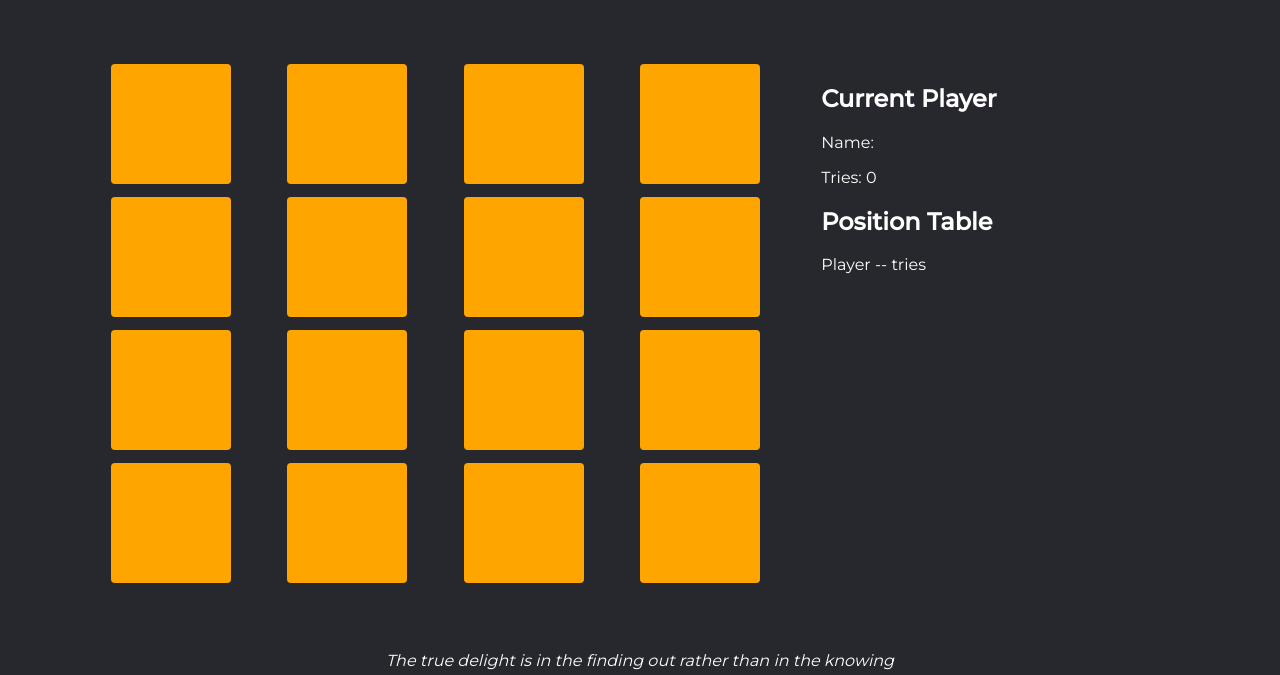
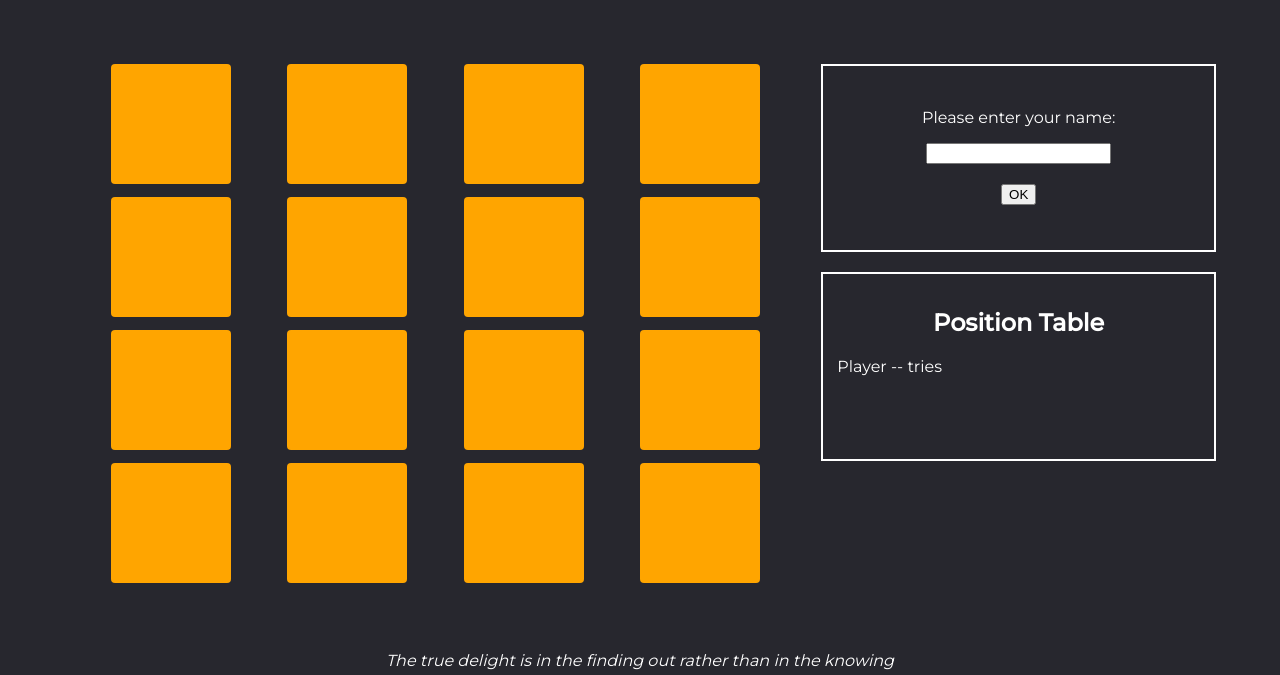
Before and after one commit to Isis-Yamel/card-flip-game, a React app: page / in a window 1280 px wide. Shown: the part 125-800 px from the top of the page. Built offline with nearby package versions, Linux system fonts and the light colour scheme.

Commit message:
*logic to render player component conditionally *include players onredux state *fixe som estyles an applied to the new components created

```diff
--- a/src/components/header/header.js
+++ b/src/components/header/header.js
@@ -20,7 +20,7 @@ const Header = (props) => {
             </section>
         </header>
     )
-}
+};
 
 const mapDispatchToProps = dispatch => {
     return {
--- /dev/null
+++ b/src/components/main/changePlayer.js
@@ -0,0 +1,37 @@
+import React, { Component } from 'react';
+import '../../css/changePlayer.scss';
+
+class CurrentPlayer extends Component {
+
+    state = {
+        name: ''
+    };
+
+    handleName = (e) => {
+        this.setState ({
+            name: e.target.value
+        })
+    };
+
+    newPlayerAction = () => {
+        this.props.player ({
+            name: this.state.name,
+            tries: this.props.tries,
+        });
+        this.props.change()
+    };
+
+    render () {
+        return (
+            <section className=' record__playerRecord record'>
+                <p>Please enter your name: </p>
+                <label for='name'>
+                    <input onChange={(e) => this.handleName(e)} type='text' name='name' required></input>
+                </label>
+                <button onClick={() => this.newPlayerAction()} className='record__button'>OK</button>
+            </section>
+        )
+    };
+};
+
+export default CurrentPlayer;
--- /dev/null
+++ b/src/components/main/currentplayer.js
@@ -0,0 +1,15 @@
+import React from 'react';
+
+const CurrentPlayer = (props) => {
+    console.log(props);
+
+    return (
+        <section className='record'>
+            <h2 className='record__title'>Current Player</h2>
+            <p>Name: {props.currentPlayer[0].name}</p>
+            <p>Tries: {props.tries} </p>
+        </section>
+    )
+};
+
+export default CurrentPlayer;
--- a/src/components/main/gameRecord.js
+++ b/src/components/main/gameRecord.js
@@ -1,20 +1,48 @@
-import React from 'react';
+import React, { Component } from 'react';
+import CurrentPlayer from './currentplayer';
+import ChangePlayer from './changePlayer';
 import { connect } from 'react-redux';
+import { newPlayer } from '../../store/actions/actions';
+import '../../css/main.scss';
 
-const GameRecord = props => {
+class GameRecord extends Component {
+
+    state = {
+        changePlayer: false,
+    };
+
+    changeScreenPlayer = () => {
+        let doesChange = this.state.changePlayer;
+        this.setState ({
+            changePlayer: !doesChange
+        });
+    };
+
+    changePlayer = () => {
+        if (this.state.changePlayer === true) {
+            return <CurrentPlayer
+                currentPlayer={this.props.data.players}
+                tries= {this.props.data.tries}
+            />
+        } else {
+            return <ChangePlayer
+                change={this.changeScreenPlayer}
+                player={this.props.newPlayer}
+                tries= {this.props.data.tries}/>
+        }
+    }
+
+    render() {
         return (
             <div>
-            <section>
-                <h2>Current Player</h2>
-                <p>Name: </p>
-                <p>Tries: {props.data.tries} </p>
-            </section>
-            <section>
-                <h2>Position Table</h2>
+                {this.changePlayer()}
+                <section className='record--space record'>
+                    <h2 className='record__title'>Position Table</h2>
                     <p>Player -- tries</p>
                 </section>
             </div>
         )
+    };
 };
 
 const mapStateProps = state => {
@@ -23,4 +51,10 @@ const mapStateProps = state => {
     };
 };
 
-export default connect(mapStateProps, null)(GameRecord);
+const mapDispatchToProps = dispatch => {
+    return {
+        newPlayer: (name, tries) => dispatch(newPlayer(name, tries)),
+    }
+};
+
+export default connect(mapStateProps, mapDispatchToProps)(GameRecord);
--- /dev/null
+++ b/src/css/changePlayer.scss
@@ -0,0 +1,12 @@
+.record {
+    &__playerRecord {
+        align-items: center;
+        display: flex;
+        flex-flow: column;
+        justify-content: center;
+    }
+
+    &__button {
+        margin: 20px;
+    }
+}
--- a/src/css/main.scss
+++ b/src/css/main.scss
@@ -15,6 +15,20 @@
     }
 }
 
+.record {
+    border: 2px solid white;
+    height: 30%;
+    padding: 14px;
+    width: 100%;
+
+    &--space {
+        margin: 20px 0;
+    }
+
+    &__title {
+        text-align: center;
+    }
+}
 
 .card {
     height: 120px;
--- a/src/store/actions/actions.js
+++ b/src/store/actions/actions.js
@@ -37,3 +37,10 @@ export const resetPositions = () => {
         type: actionTypes.RESET_POSITIONS
     })
 };
+
+export const newPlayer = (data) => {
+    return ({
+        type: actionTypes.NEW_PLAYER,
+        data
+    })
+};
--- a/src/store/actions/types.js
+++ b/src/store/actions/types.js
@@ -2,6 +2,7 @@ export const ENABLE_BOARD = 'ENABLE_BOARD';
 export const FLIP_CARD = 'FLIP_CARD';
 export const GET_CARD = 'GET_CARD';
 export const NEW_GAME = 'NEW_GAME';
+export const NEW_PLAYER = 'NEW_PLAYER'
 export const RESET_POSITIONS = 'RESET_POSITIONS';
 export const SHUFFLE_CARD = 'SHUFFLE_CARD';
 export const STORE_MATCH_CARD = 'STORE_MATCH_CARD';
--- a/src/store/reducer/reducer.js
+++ b/src/store/reducer/reducer.js
@@ -7,6 +7,7 @@ const initialState = {
     currentFlipCards: 0,
     disabledBoard: false,
     matchedCard: [],
+    players: [],
     tries: 0,
 };
 
@@ -45,6 +46,17 @@ const pushCard = (state, pushedCard) => {
     return {
         ...state,
         matchedCard: matchMatch
+    };
+};
+
+const newPlayer = (state, player) => {
+    let createPlayer = [...state.players];
+
+    createPlayer.push(player);
+
+    return {
+        ...state,
+        players: createPlayer
     };
 };
 
@@ -116,6 +128,8 @@ const reducer = (state = initialState, action) => {
             return newGame({...state});
         case actionTypes.RESET_POSITIONS:
             return resetPositions({...state});
+        case actionTypes.NEW_PLAYER:
+            return newPlayer({...state}, action.data);
         default:
             return state;
     };
```
Lines whose indentation alone changed are shown as unchanged.
